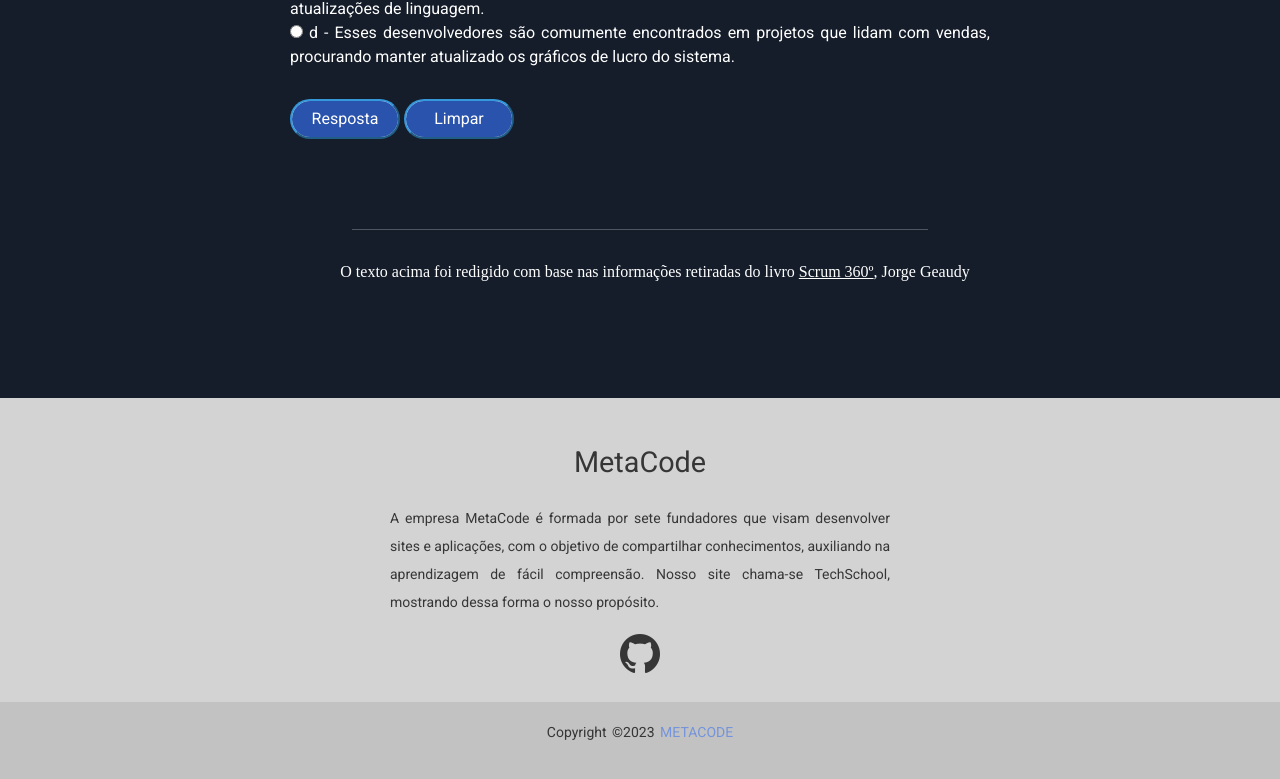
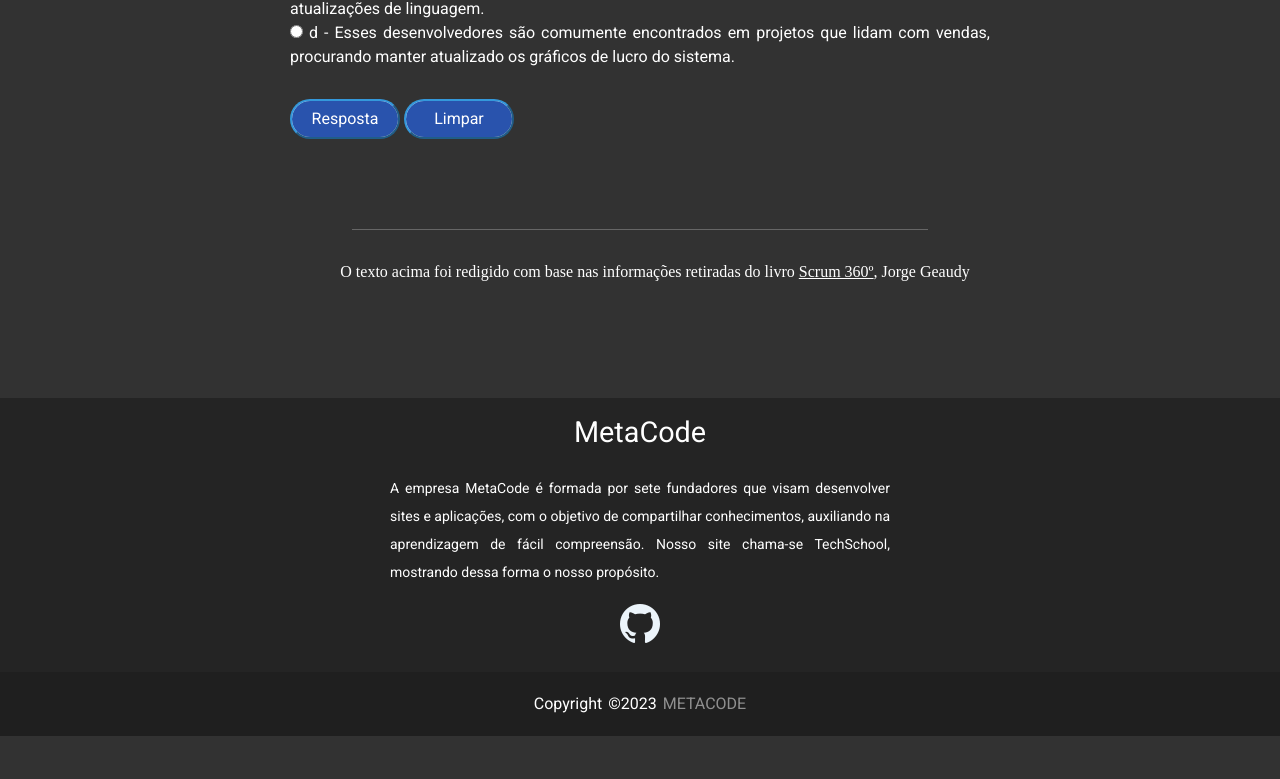
Before and after one commit to DianneFaria/Projeto-de-API-1-Semestre, a Flask app: page /equipe in a window 1280 px wide, after a click that opens the changed part. Shown: the part 1792-2571 px from the top of the page. After the commit the page ends 2528 px from the top, so only its background shows below. Run offline with Flask 2, Linux system fonts and the light colour scheme.

Commit message:
Ajuste modo dark do footer

```diff
--- a/static/css/style.css
+++ b/static/css/style.css
@@ -234,7 +234,7 @@ footer{
     height: auto;
     width: screen;
     font-family: "Open Sans";
-    padding-top: 40px;
+    padding-top: 10px;
     color: rgb(54, 54, 54);
     margin-bottom: 0vh;
 }
@@ -292,6 +292,7 @@ footer ul{
 }
 
 .footer-bottom{
+    line-height: center;
     background: #c2c2c2;
     width: screen;
     padding: 20px 0;
@@ -299,14 +300,15 @@ footer ul{
 }
 
 .footer-bottom p{
-    font-size: 14px;
+    /* font-size: 14px; */
     word-spacing: 2px;
     text-transform: capitalize;
+    margin: 0;
 }
 
 .footer-bottom span{
     text-transform: uppercase;
-    opacity: .4;
+    opacity: .5;
     font-weight: 200;
     color: #0051ff;
 }
@@ -572,12 +574,12 @@ hr{
 */
 
 .dark {
-    background-color: #151d2a;
+    background-color: #323232;
     color: #ffffff;
 }
 
 .dark .toggle {
-    background: #151d2a;
+    background: #323232;
 }
 
 .dark .toggle .bx-sun {
@@ -599,24 +601,57 @@ hr{
     color: var(--color-white);
     border: 2px solid var(--color-white);
 }
+
 .dark .slections a:hover{
     background-color: var(--color-azul);
 }
+
 .dark .slections a .icones > i{
     color: var(--color-whitel);
 }
+
 .dark .slections a .txt{
     color: var(--color-whitel);
 }
+
 .dark .fontes_do_site{
-    background-color: #151d2a;
+    background-color: #323232;
 }
 
 .dark .conteudo_fonte{
     color: #ffffff;
 }
+
 .dark #subir{
     color: var(--color-white);
+}
+
+.dark .footer-content h3{
+    color: var(--color-fontebranca);
+}
+
+.dark footer{
+    background: #242424;
+}
+
+.dark .footer-bottom{
+    background: #1f1f1fd2;
+}
+
+.dark .socials a{
+    color: var(--color-white);
+}
+
+.dark .footer-bottom{
+    color: var(--color-fontebranca);
+}
+
+.dark .footer-bottom span{
+    color: var(--color-fontebranca);
+}
+
+.dark .footer-content p{
+    color: var(--color-fontebranca);
 }
 
 /* RESPONSIVO */
```
